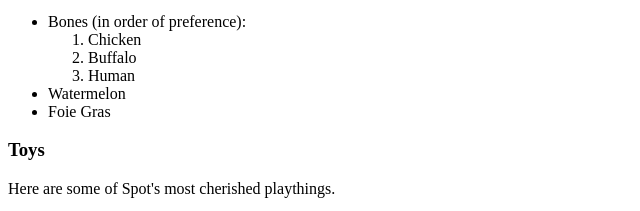
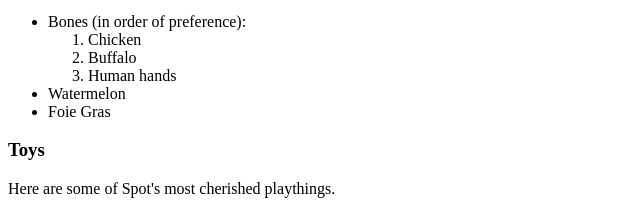
Before and after one commit to hernanverar/favorite-pet, a plain HTML site: page index.html in a window 1280 px wide. Shown: the part 189-400 px from the top of the page, 0-640 px from the left. Drawn offline with Linux system fonts and the light colour scheme.

Commit message:
init commit
Co-authored-by: viradeth <xayananh4@gmail.com>

Co-authored-by: johedisc <christopher.johnedis@gmail.com>

```diff
--- a/index.html
+++ b/index.html
@@ -13,7 +13,7 @@
       <ol>
         <li>Chicken</li>
         <li>Buffalo</li>
-        <li>Human</li>
+        <li>Human hands</li>
       </ol>
     </li>
     <li>Watermelon</li>
```
